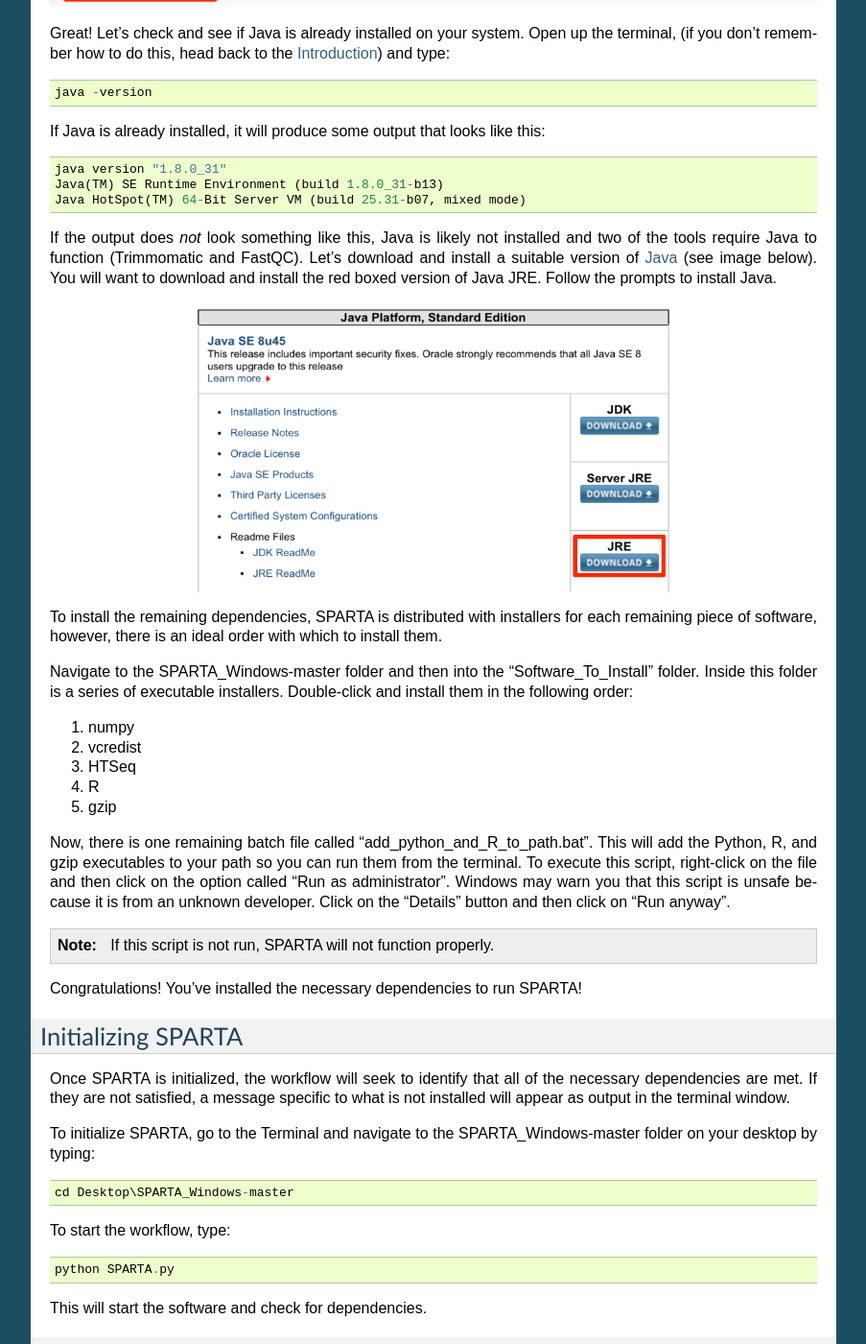
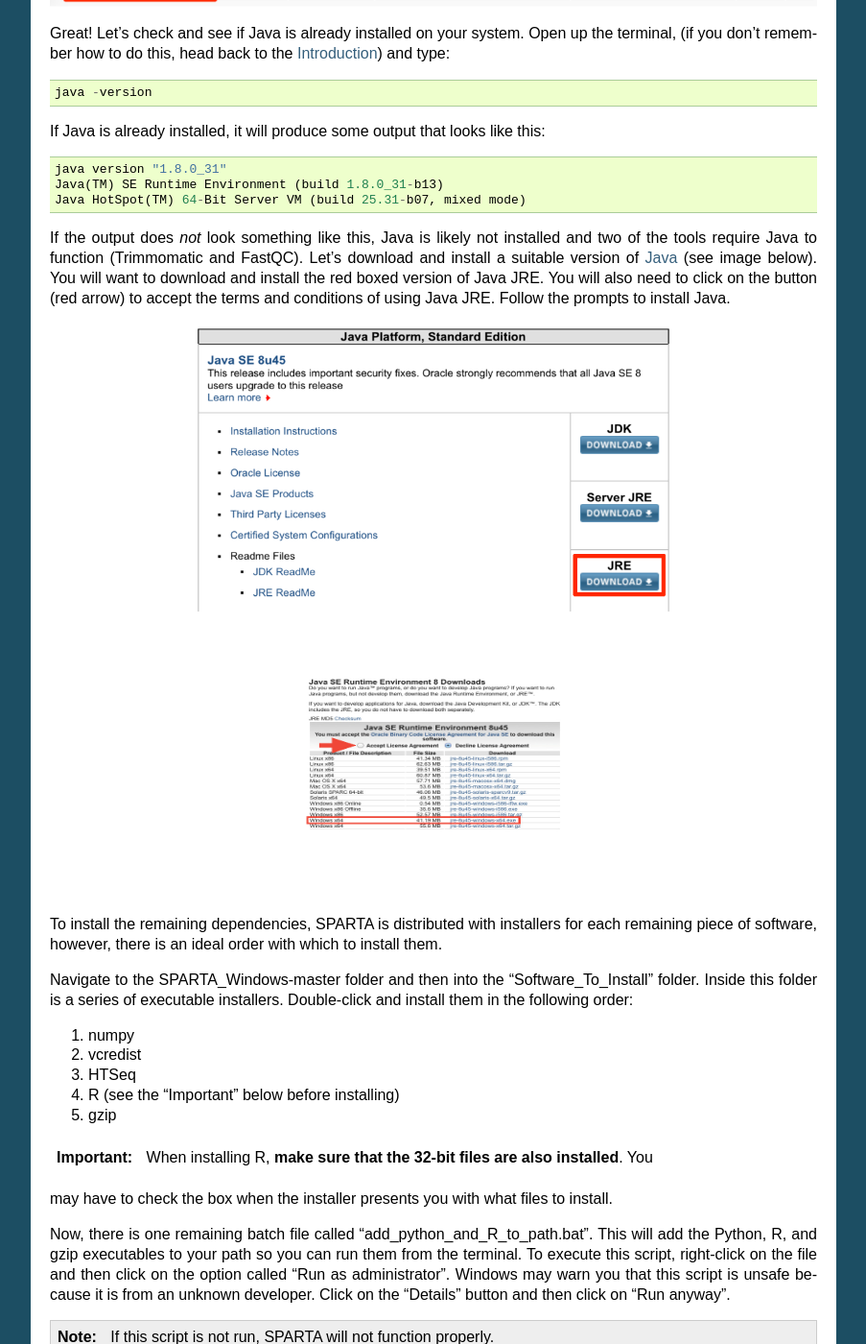
Before and after one commit to abramovitchMSU/SPARTA_Docs_and_Tutorial, a Sphinx documentation site: the page built from docs/source/wintut.rst, in a window 1280 px wide and 1400 px high, scrolled down 2817 px. Shown: the whole window at 96% size, without its empty margins (198-1101 px from the left). Built offline with Sphinx 7.4.7, drawn with Linux system fonts in a browser that asks for light colours.

Commit message:
Update to clarify JRE installation

```diff
--- a/docs/source/wintut.rst
+++ b/docs/source/wintut.rst
@@ -145,13 +145,20 @@ If the output does *not* look something like this, Java is likely not installed
 the tools require Java to function (Trimmomatic and FastQC). Let's download and install a
 suitable version of `Java <http://www.oracle.com/technetwork/java/javase/downloads/index.html>`_
 (see image below). You will want to download and install the red boxed version of Java JRE.
-Follow the prompts to install Java.
+You will also need to click on the button (red arrow) to accept the terms and conditions
+of using Java JRE. Follow the prompts to install Java.
 
 .. image:: javadownloadmac.jpg
 	:align: center
 	:height: 300 px
 	:width: 500 px
 	:alt: Java JRE download for Mac
+
+.. image:: JREdownloadwin.jpg
+	:align: center
+	:height: 300 px
+	:width: 500 px
+	:alt: Java JRE download for Windows
 
 To install the remaining dependencies, SPARTA is distributed with installers for each remaining
 piece of software, however, there is an ideal order with which to install them.
@@ -163,8 +170,11 @@ following order:
 #. numpy
 #. vcredist
 #. HTSeq
-#. R
+#. R (see the "Important" below before installing)
 #. gzip
+
+.. important:: When installing R, **make sure that the 32-bit files are also installed**. You
+may have to check the box when the installer presents you with what files to install.
 
 Now, there is one remaining batch file called "add_python_and_R_to_path.bat". This will add
 the Python, R, and gzip executables to your path so you can run them from the terminal. To
```
Also changed, not shown: docs/source/JREdownloadwin.jpg (added).
